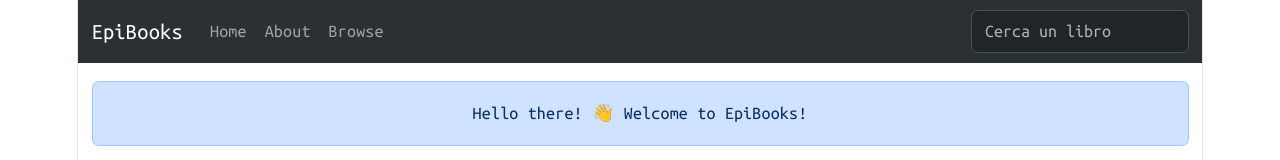
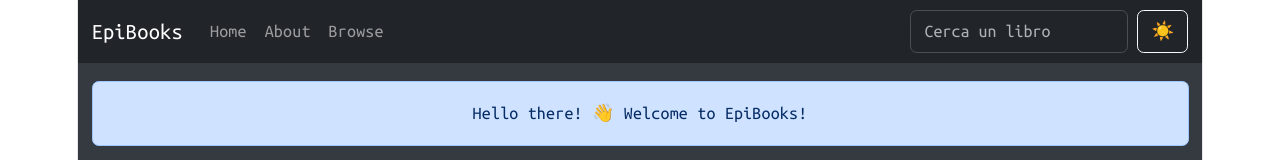
Before and after one commit to Chiarilde/M5W4D4, a React (Vite) app: page / in a window 1280 px wide. Shown: the top 160 px of the page. Built offline with nearby package versions, Linux system fonts and the light colour scheme; a web font is replaced by a local one.

Commit message:
Aggiunto context su theme mode

```diff
--- a/src/App.jsx
+++ b/src/App.jsx
@@ -1,32 +1,52 @@
 import "bootstrap/dist/css/bootstrap.min.css";
+import { useState, useContext } from "react";
+import { Context } from "./context/Context";
+import { BrowserRouter, Routes, Route } from "react-router-dom";
+import { Container } from "react-bootstrap";
 import MyNav from "./components/myNav/MyNav";
 import MyFooter from "./components/myFooter/MyFooter";
 import Welcome from "./components/welcome/Welcome";
 import AllTheBooks from "./components/allTheBooks/AllTheBooks";
-import { Container } from "react-bootstrap";
-import { useState } from "react";
-import { BrowserRouter, Routes, Route } from "react-router-dom";
 import NotFound from "./components/notFound/NotFound";
 import BookDetails from "./components/bookDetails/bookDetails";
+import ContextProvider from "./context/ContextProvider";
 
-const App = () => {
+const AppContent = () => {
     const [searchBook, setSearchBook] = useState("");
+    const { theme } = useContext(Context);
+
     return (
+        <div className={theme === "dark" ? "dark-theme" : "light-theme"}>
             <BrowserRouter>
                 <MyNav searchBook={searchBook} setSearchBook={setSearchBook} />
+
                 <Container>
                     <Welcome />
+
                     <Routes>
                         <Route
                             path="/"
                             element={<AllTheBooks searchBook={searchBook} />}
                         />
-                    <Route path="/details/:asin" element={<BookDetails />} />
+                        <Route
+                            path="/details/:asin"
+                            element={<BookDetails />}
+                        />
                         <Route path="*" element={<NotFound />} />
                     </Routes>
                 </Container>
+
                 <MyFooter />
             </BrowserRouter>
+        </div>
+    );
+};
+
+const App = () => {
+    return (
+        <ContextProvider>
+            <AppContent />
+        </ContextProvider>
     );
 };
 
--- a/src/components/myNav/MyNav.jsx
+++ b/src/components/myNav/MyNav.jsx
@@ -1,23 +1,30 @@
-import { Navbar, Nav, Container, Form } from "react-bootstrap";
+import { Navbar, Nav, Container, Form, Button } from "react-bootstrap";
+import { useContext } from "react";
+import { Context } from "../../context/Context";
 
 const MyNav = ({ searchBook, setSearchBook }) => {
+    const { theme, toggleTheme } = useContext(Context);
+
     return (
         <Navbar
             expand="lg"
-            className="bg-body-tertiary mb-3"
-            bg="dark"
-            data-bs-theme="dark"
+            className="mb-3"
+            bg={theme === "dark" ? "dark" : "primary"}
+            data-bs-theme={theme === "dark" ? "dark" : "light"}
         >
             <Container fluid>
                 <Navbar.Brand href="#">EpiBooks</Navbar.Brand>
+
                 <Navbar.Toggle aria-controls="basic-navbar-nav" />
+
                 <Navbar.Collapse id="basic-navbar-nav">
                     <Nav className="me-auto">
                         <Nav.Link href="#">Home</Nav.Link>
                         <Nav.Link href="#">About</Nav.Link>
                         <Nav.Link href="#">Browse</Nav.Link>
                     </Nav>
-                    <Nav className="ms-auto">
+
+                    <Nav className="ms-auto d-flex align-items-center gap-2">
                         <Form.Group>
                             <Form.Control
                                 type="search"
@@ -26,6 +33,17 @@ const MyNav = ({ searchBook, setSearchBook }) => {
                                 onChange={(e) => setSearchBook(e.target.value)}
                             />
                         </Form.Group>
+
+                        <Button
+                            variant={
+                                theme === "dark"
+                                    ? "outline-light"
+                                    : "outline-dark"
+                            }
+                            onClick={toggleTheme}
+                        >
+                            {theme === "light" ? "🌙" : "☀️"}
+                        </Button>
                     </Nav>
                 </Navbar.Collapse>
             </Container>
--- a/src/components/notFound/NotFound.jsx
+++ b/src/components/notFound/NotFound.jsx
@@ -10,7 +10,7 @@ const NotFound = () => (
                     alt="not found"
                     style={{ width: "550px", marginBottom: "20px" }}
                 />
-                <h3>Pagina non trovata!</h3>
+                <h3>Ops, pagina non trovata!</h3>
             </div>
         </Col>
     </Row>
--- a/src/components/welcome/Welcome.jsx
+++ b/src/components/welcome/Welcome.jsx
@@ -2,7 +2,7 @@ import Alert from "react-bootstrap/Alert";
 
 const Welcome = () => {
     return (
-        <Alert variant="primary">
+        <Alert style={{ backgroundColor: "#CFE2FF" }}>
             <p>Hello there! 👋 Welcome to EpiBooks!</p>
         </Alert>
     );
--- a/src/context/ContextProvider.jsx
+++ b/src/context/ContextProvider.jsx
@@ -2,10 +2,20 @@ import { useState } from "react";
 import { Context } from "./Context";
 
 const ContextProvider = ({ children }) => {
-    const [theme, setTheme] = useState("light");
+    const [theme, setTheme] = useState("dark");
+
+    const toggleTheme = () => {
+        setTheme((prev) => (prev === "light" ? "dark" : "light"));
+    };
 
     return (
-        <Context.Provider value={{ theme: theme, setTheme: setTheme }}>
+        <Context.Provider
+            value={{
+                theme,
+                setTheme,
+                toggleTheme,
+            }}
+        >
             {children}
         </Context.Provider>
     );
--- a/src/index.css
+++ b/src/index.css
@@ -112,3 +112,16 @@ code {
     padding: 4px 8px;
     background: var(--code-bg);
 }
+
+.light-theme {
+    background-color: white;
+    color: black;
+    min-height: 100vh;
+}
+
+/* DARK: background grigio navbar Bootstrap */
+.dark-theme {
+    background-color: #343a40;
+    color: white;
+    min-height: 100vh;
+}
```
Also changed, not shown: src/components/myMain/MyMain.jsx (deleted, +0 -19 lines). Lines whose indentation alone changed are shown as unchanged.
